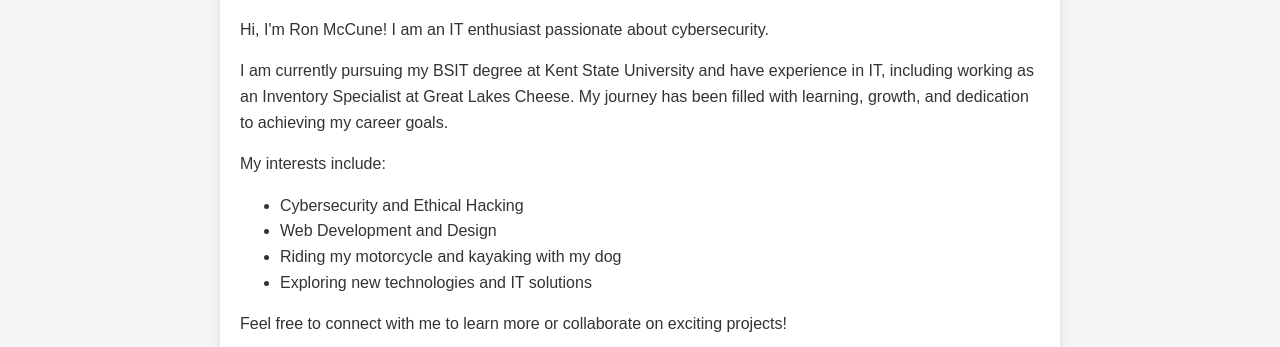
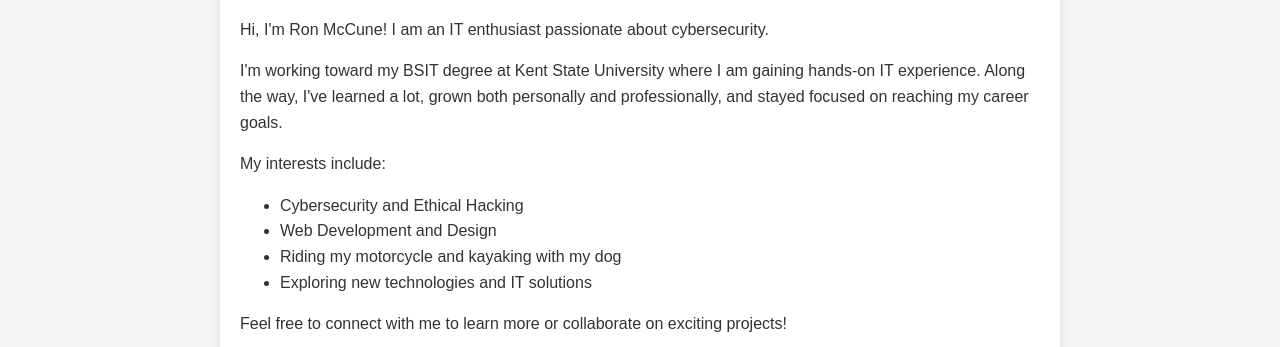
Before and after one commit to Rmccune85/ronmccune-portfolio, a plain HTML site: page about.html in a window 1280 px wide. Shown: the part 453-800 px from the top of the page. Drawn offline with Linux system fonts and the light colour scheme.

Commit message:
Update about.html
change the text

```diff
--- a/about.html
+++ b/about.html
@@ -39,7 +39,7 @@
         <section>
             <h2>About Me</h2>
             <p>Hi, I'm Ron McCune! I am an IT enthusiast passionate about cybersecurity.</p>
-            <p>I am currently pursuing my BSIT degree at Kent State University and have experience in IT, including working as an Inventory Specialist at Great Lakes Cheese. My journey has been filled with learning, growth, and dedication to achieving my career goals.</p>
+            <p>I'm working toward my BSIT degree at Kent State University where I am gaining hands-on IT experience. Along the way, I've learned a lot, grown both personally and professionally, and stayed focused on reaching my career goals.</p>
             <p>My interests include:</p>
             <ul>
                 <li>Cybersecurity and Ethical Hacking</li>
```
